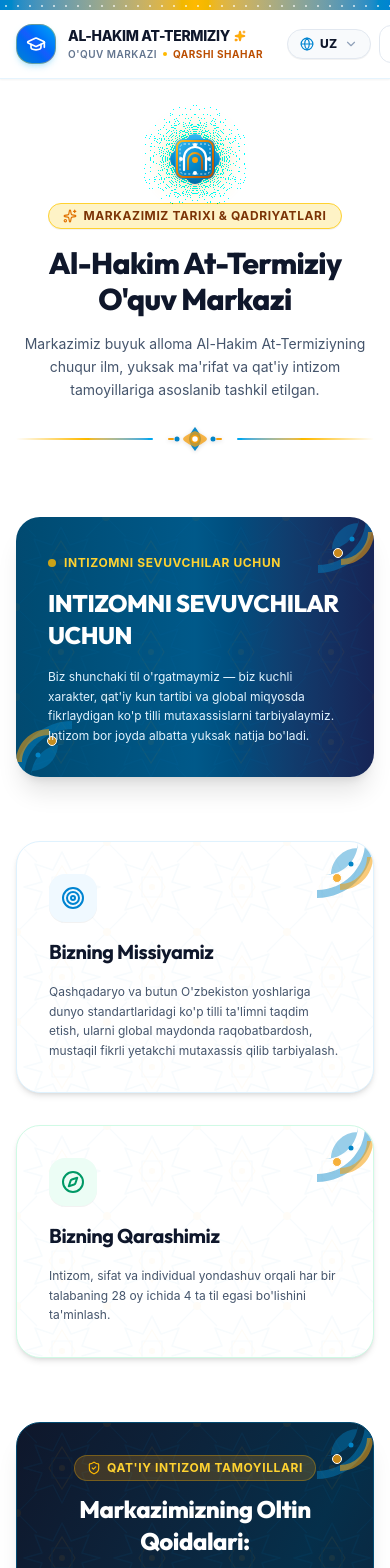
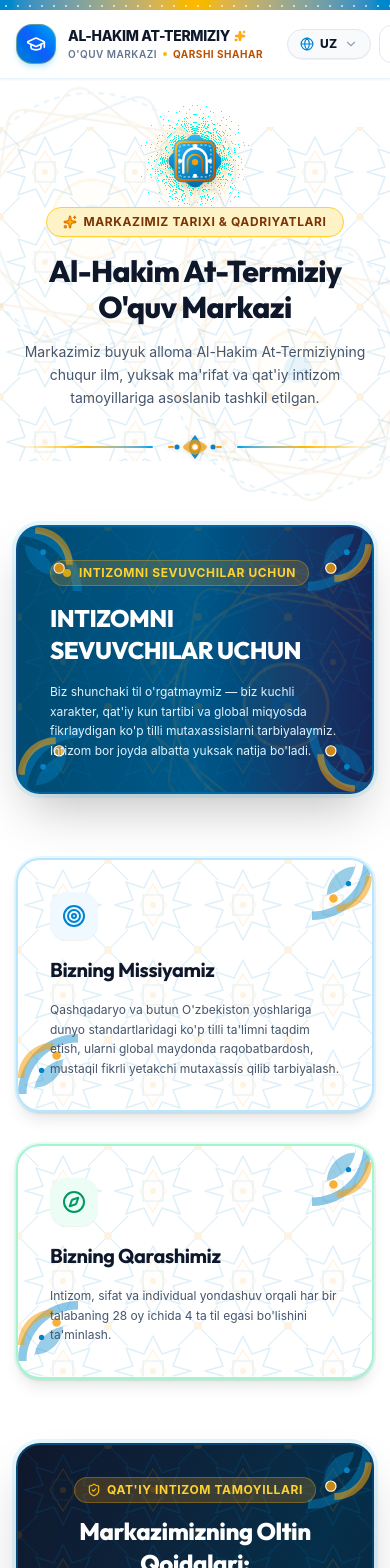
Before and after one commit to humoyun1773/at-termiziy, a React (Vite) app: page /about in a window 390 px wide. Shown: the top 1568 px of the page. Built offline with nearby package versions, Linux system fonts and the light colour scheme; a web font is replaced by a local one.

Commit message:
feat: complete rich oriental naqshlar, rotating mandalas, and royal arabesques across ALL pages

```diff
--- a/src/pages/AboutPage.tsx
+++ b/src/pages/AboutPage.tsx
@@ -12,7 +12,8 @@ import {
   IslamicGirihPattern,
   ArabesqueDivider,
   TermiziyEmblem,
-  CornerArabesque
+  CornerArabesque,
+  TermiziyMandalaRing
 } from '../components/common/OrientalPatterns';
 
 export const AboutPage: React.FC = () => {
@@ -21,27 +22,35 @@ export const AboutPage: React.FC = () => {
   return (
     <div className="py-12 md:py-20 space-y-16 overflow-hidden">
 
-      {/* Header with Termiziy Emblem & Naqshlar */}
+      {/* Header with Termiziy Emblem, Mandala Ring & Naqshlar */}
       <motion.section
         initial={{ opacity: 0, y: 20 }}
         animate={{ opacity: 1, y: 0 }}
         transition={{ duration: 0.5 }}
         className="max-w-4xl mx-auto px-4 sm:px-6 lg:px-8 text-center relative"
       >
-        <div className="flex justify-center mb-3">
-          <TermiziyEmblem size={64} className="drop-shadow-sm hover:scale-105 transition-transform" />
+        <IslamicGirihPattern opacity={0.12} color="#0284c7" />
+        <div className="absolute -top-12 -left-12 pointer-events-none opacity-30">
+          <TermiziyMandalaRing size={280} opacity={0.3} />
         </div>
-        <span className="px-3.5 py-1 rounded-full bg-amber-100 text-amber-900 border border-amber-300 text-xs font-bold uppercase tracking-wider inline-flex items-center gap-1.5 mb-4 shadow-2xs">
-          <Sparkles className="w-3.5 h-3.5 text-amber-600" />
+        <div className="absolute -bottom-12 -right-12 pointer-events-none opacity-30">
+          <TermiziyMandalaRing size={280} opacity={0.3} />
+        </div>
+
+        <div className="flex justify-center mb-3 relative z-10">
+          <TermiziyEmblem size={68} className="drop-shadow-md hover:scale-105 transition-transform" />
+        </div>
+        <span className="px-4 py-1.5 rounded-full bg-amber-100 text-amber-900 border border-amber-300 text-xs font-bold uppercase tracking-wider inline-flex items-center gap-1.5 mb-4 shadow-2xs relative z-10">
+          <Sparkles className="w-3.5 h-3.5 text-amber-600 fill-amber-400" />
           {t.aboutPage.tag}
         </span>
-        <h1 className="text-3xl sm:text-5xl font-extrabold text-slate-900 font-heading mb-4">
+        <h1 className="text-3xl sm:text-5xl font-extrabold text-slate-900 font-heading mb-4 relative z-10">
           {t.aboutPage.title}
         </h1>
-        <p className="text-sm sm:text-base text-slate-600 leading-relaxed max-w-2xl mx-auto">
+        <p className="text-sm sm:text-base text-slate-600 leading-relaxed max-w-2xl mx-auto relative z-10">
           {t.aboutPage.intro}
         </p>
-        <ArabesqueDivider />
+        <ArabesqueDivider className="relative z-10" />
       </motion.section>
 
       {/* Philosophy Banner with Oriental Accents */}
@@ -52,13 +61,18 @@ export const AboutPage: React.FC = () => {
         transition={{ duration: 0.5 }}
         className="max-w-[1600px] w-full mx-auto px-4 sm:px-6 lg:px-8"
       >
-        <div className="bg-gradient-to-r from-sky-900 via-sky-800 to-blue-950 rounded-3xl p-8 md:p-14 text-white shadow-xl relative overflow-hidden">
-          <IslamicGirihPattern opacity={0.06} className="text-white" />
-          <CornerArabesque position="top-right" className="text-amber-400/30" />
-          <CornerArabesque position="bottom-left" className="text-amber-400/30" />
+        <div className="bg-gradient-to-r from-sky-900 via-sky-800 to-blue-950 rounded-3xl p-8 md:p-14 text-white shadow-2xl relative overflow-hidden border-2 border-sky-600/40 ring-4 ring-sky-500/10">
+          <IslamicGirihPattern opacity={0.12} color="#38bdf8" />
+          <div className="absolute -right-16 -bottom-16 pointer-events-none opacity-40">
+            <TermiziyMandalaRing size={300} opacity={0.35} />
+          </div>
+          <CornerArabesque position="top-right" size={64} className="text-amber-400/40" />
+          <CornerArabesque position="bottom-left" size={64} className="text-sky-300/40" />
+          <CornerArabesque position="top-left" size={64} className="text-sky-300/40" />
+          <CornerArabesque position="bottom-right" size={64} className="text-amber-400/40" />
 
           <div className="max-w-3xl space-y-4 relative z-10">
-            <span className="text-xs font-bold text-amber-300 uppercase tracking-wider inline-flex items-center gap-2">
+            <span className="text-xs font-bold text-amber-300 uppercase tracking-wider inline-flex items-center gap-2 bg-amber-500/20 px-3 py-1 rounded-full border border-amber-400/30">
               <span className="w-2 h-2 rounded-full bg-amber-400 animate-pulse" />
               {t.brand.motto}
             </span>
@@ -83,10 +97,11 @@ export const AboutPage: React.FC = () => {
         <div className="grid grid-cols-1 md:grid-cols-2 gap-8">
           <motion.div
             whileHover={{ y: -6, scale: 1.01, transition: { duration: 0.2 } }}
-            className="relative bg-white rounded-3xl p-8 border border-sky-100 shadow-md hover:shadow-xl hover:border-sky-300 transition-all space-y-4 overflow-hidden"
+            className="relative bg-white rounded-3xl p-8 border-2 border-sky-200 shadow-lg hover:shadow-2xl hover:border-sky-400 transition-all space-y-4 overflow-hidden ring-2 ring-sky-400/10"
           >
-            <IslamicGirihPattern opacity={0.03} className="text-sky-950" />
-            <CornerArabesque position="top-right" className="text-sky-400/25" />
+            <IslamicGirihPattern opacity={0.12} color="#0284c7" />
+            <CornerArabesque position="top-right" size={60} className="text-amber-500/35" />
+            <CornerArabesque position="bottom-left" size={60} className="text-sky-500/35" />
 
             <div className="w-12 h-12 rounded-2xl bg-sky-50 text-sky-600 flex items-center justify-center shadow-2xs relative z-10">
               <Target className="w-6 h-6" />
@@ -101,10 +116,11 @@ export const AboutPage: React.FC = () => {
 
           <motion.div
             whileHover={{ y: -6, scale: 1.01, transition: { duration: 0.2 } }}
-            className="relative bg-white rounded-3xl p-8 border border-emerald-100 shadow-md hover:shadow-xl hover:border-emerald-300 transition-all space-y-4 overflow-hidden"
+            className="relative bg-white rounded-3xl p-8 border-2 border-emerald-200 shadow-lg hover:shadow-2xl hover:border-emerald-400 transition-all space-y-4 overflow-hidden ring-2 ring-emerald-400/10"
           >
-            <IslamicGirihPattern opacity={0.03} className="text-emerald-950" />
-            <CornerArabesque position="top-right" className="text-emerald-400/25" />
+            <IslamicGirihPattern opacity={0.12} color="#059669" />
+            <CornerArabesque position="top-right" size={60} className="text-emerald-500/35" />
+            <CornerArabesque position="bottom-left" size={60} className="text-amber-500/35" />
 
             <div className="w-12 h-12 rounded-2xl bg-emerald-50 text-emerald-600 flex items-center justify-center shadow-2xs relative z-10">
               <Compass className="w-6 h-6" />
@@ -127,10 +143,10 @@ export const AboutPage: React.FC = () => {
         transition={{ duration: 0.5 }}
         className="max-w-[1600px] w-full mx-auto px-4 sm:px-6 lg:px-8"
       >
-        <div className="relative bg-gradient-to-br from-slate-900 via-sky-950 to-slate-900 rounded-3xl p-8 md:p-12 text-white shadow-xl border border-sky-900 overflow-hidden">
-          <IslamicGirihPattern opacity={0.07} className="text-white" />
-          <CornerArabesque position="top-right" className="text-amber-400/30" />
-          <CornerArabesque position="bottom-left" className="text-sky-400/30" />
+        <div className="relative bg-gradient-to-br from-slate-900 via-sky-950 to-slate-900 rounded-3xl p-8 md:p-12 text-white shadow-2xl border-2 border-sky-700/50 overflow-hidden ring-4 ring-sky-500/10">
+          <IslamicGirihPattern opacity={0.14} color="#38bdf8" />
+          <CornerArabesque position="top-right" size={64} className="text-amber-400/40" />
+          <CornerArabesque position="bottom-left" size={64} className="text-sky-400/40" />
 
           <div className="max-w-3xl mx-auto text-center space-y-3 mb-10 relative z-10">
             <div className="inline-flex items-center gap-1.5 px-3 py-1 rounded-full bg-amber-500/20 border border-amber-400/30 text-amber-300 text-xs font-bold uppercase tracking-wider">
--- a/src/pages/CoursesPage.tsx
+++ b/src/pages/CoursesPage.tsx
@@ -5,7 +5,12 @@ import { coursesData } from '../data/coursesData';
 import { CourseCard } from '../components/common/CourseCard';
 import { Sparkles } from 'lucide-react';
 import { Tabs, TabsList, TabsTrigger } from '../components/ui/tabs';
-import { IslamicGirihPattern, ArabesqueDivider, TermiziyEmblem } from '../components/common/OrientalPatterns';
+import {
+  IslamicGirihPattern,
+  ArabesqueDivider,
+  TermiziyEmblem,
+  TermiziyMandalaRing
+} from '../components/common/OrientalPatterns';
 
 export const CoursesPage: React.FC = () => {
   const { t, language } = useLanguage();
@@ -36,21 +41,28 @@ export const CoursesPage: React.FC = () => {
         transition={{ duration: 0.5 }}
         className="max-w-4xl mx-auto px-4 sm:px-6 lg:px-8 text-center relative"
       >
-        <IslamicGirihPattern opacity={0.035} className="text-sky-950" />
-        <div className="flex justify-center mb-3">
-          <TermiziyEmblem size={60} className="drop-shadow-sm hover:scale-105 transition-transform" />
+        <IslamicGirihPattern opacity={0.12} color="#0284c7" />
+        <div className="absolute -top-12 -left-12 pointer-events-none opacity-30">
+          <TermiziyMandalaRing size={280} opacity={0.3} />
         </div>
-        <span className="px-3.5 py-1 rounded-full bg-amber-100 text-amber-900 border border-amber-300 text-xs font-bold uppercase tracking-wider inline-flex items-center gap-1.5 mb-4 shadow-2xs">
-          <Sparkles className="w-3.5 h-3.5 text-amber-600" />
+        <div className="absolute -bottom-12 -right-12 pointer-events-none opacity-30">
+          <TermiziyMandalaRing size={280} opacity={0.3} />
+        </div>
+
+        <div className="flex justify-center mb-3 relative z-10">
+          <TermiziyEmblem size={68} className="drop-shadow-md hover:scale-105 transition-transform" />
+        </div>
+        <span className="px-4 py-1.5 rounded-full bg-amber-100 text-amber-900 border border-amber-300 text-xs font-bold uppercase tracking-wider inline-flex items-center gap-1.5 mb-4 shadow-2xs relative z-10">
+          <Sparkles className="w-3.5 h-3.5 text-amber-600 fill-amber-400" />
           {t.coursesPage.tag}
         </span>
-        <h1 className="text-3xl sm:text-5xl font-extrabold text-slate-900 font-heading mb-4">
+        <h1 className="text-3xl sm:text-5xl font-extrabold text-slate-900 font-heading mb-4 relative z-10">
           {t.coursesPage.title}
         </h1>
-        <p className="text-sm sm:text-base text-slate-600 leading-relaxed max-w-2xl mx-auto">
+        <p className="text-sm sm:text-base text-slate-600 leading-relaxed max-w-2xl mx-auto relative z-10">
           {t.coursesPage.desc}
         </p>
-        <ArabesqueDivider />
+        <ArabesqueDivider className="relative z-10" />
       </motion.section>
 
       {/* Filter Tabs using shadcn Tabs */}
```
Also changed, not shown: src/pages/CareerPage.tsx (+45 -18 lines), src/pages/ContactPage.tsx (+52 -22 lines).
